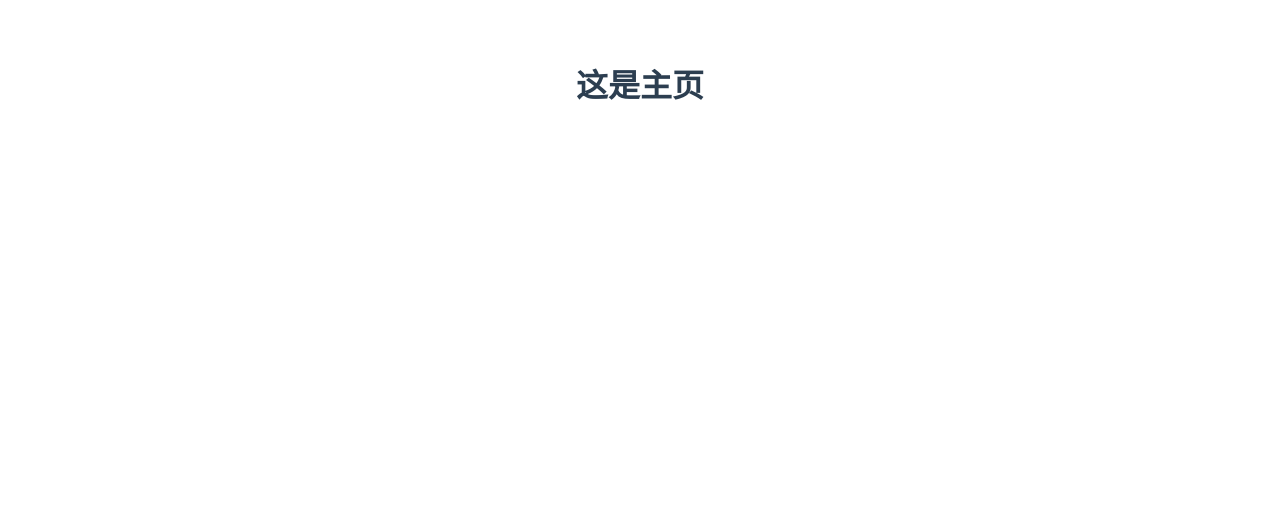
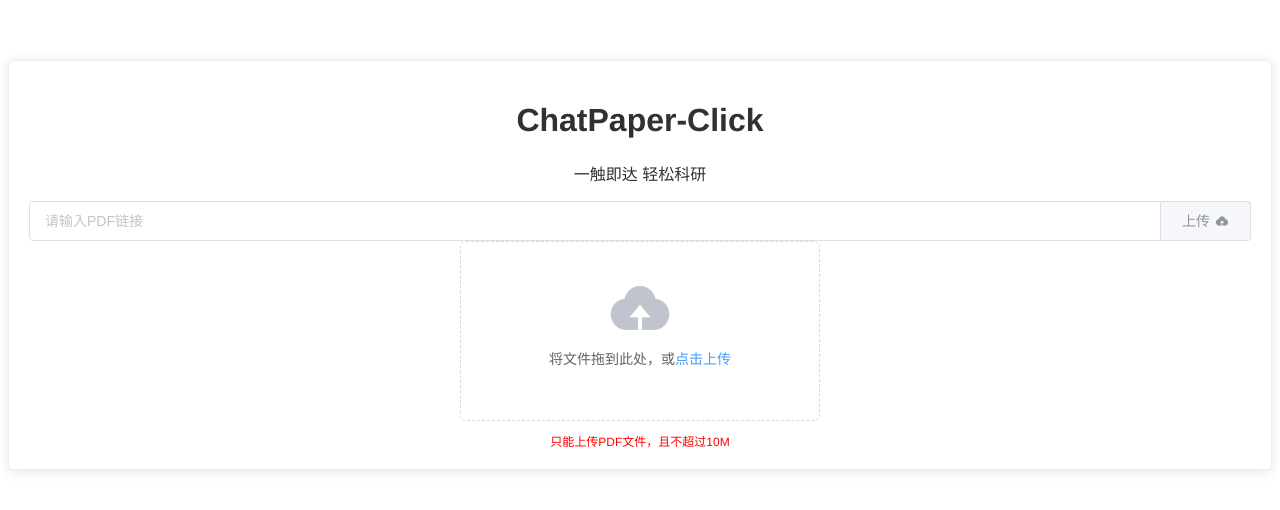
Before and after one commit to zhiqing0205/ChatPaper-Click-Web, a Vue app: page / in a window 1280 px wide. Shown: the top 510 px of the page. Built offline with nearby package versions, Linux system fonts and the light colour scheme.

Commit message:
初步完成主页

```diff
--- a/src/views/index.vue
+++ b/src/views/index.vue
@@ -1,6 +1,33 @@
 <template>
-    <!-- 给我写一个主页模板 -->
-    <div>
-        <h1>这是主页</h1>
-    </div>
+    <el-card shadow="always">
+        <h1>ChatPaper-Click</h1>
+        <p>一触即达 轻松科研</p>
+        <div style="margin-top: 15px;">
+            <el-input placeholder="请输入PDF链接" v-model="input2">
+                <template slot="append"><el-button type="primary">上传<i class="el-icon-upload el-icon--right"></i></el-button></template>
+            </el-input>
+        </div>
+        <el-upload
+            class="upload-demo"
+            drag
+            action="https://jsonplaceholder.typicode.com/posts/"
+            multiple>
+            <i class="el-icon-upload"></i>
+            <div class="el-upload__text">将文件拖到此处，或<em>点击上传</em></div>
+            <div class="el-upload__tip" slot="tip">只能上传PDF文件，且不超过10M</div>
+        </el-upload>
+    </el-card>
 </template>
+
+<script>
+
+export default{
+    name:''
+}
+</script>
+
+<style scoped>
+    .el-upload__tip{
+        color:red;
+    }
+</style>
```
